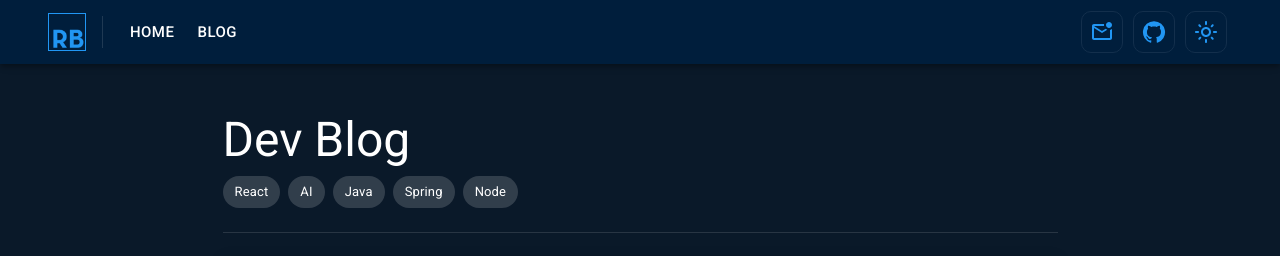
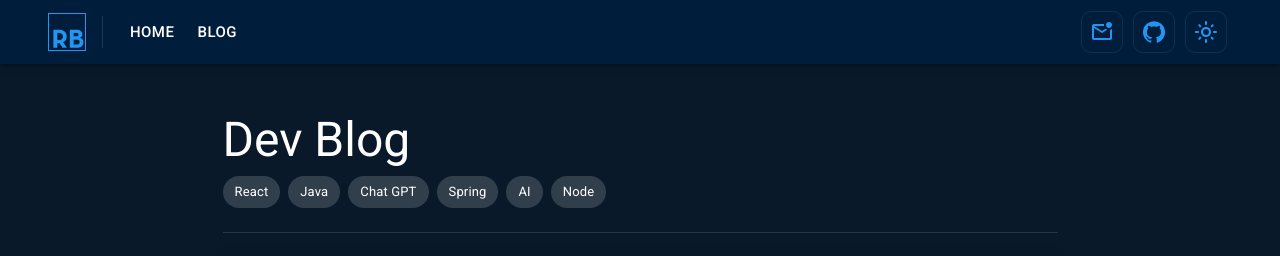
Before and after one commit to RyanBeGell/portfolio-site, a Next.js app: page /blog in a window 1280 px wide. Shown: the top 256 px of the page. Built offline with nearby package versions, Linux system fonts and the light colour scheme; grey boxes are pictures that could not be loaded; a web font is replaced by a local one.

Commit message:
Tag selection now pulled from set of blog tags

```diff
--- a/pages/blog/index.tsx
+++ b/pages/blog/index.tsx
@@ -27,15 +27,6 @@ export default function Home() {
     }
   };
 
-  const renderChips = () => {
-    const chipData = [
-      { label: 'React' },
-      { label: 'AI' },
-      { label: 'Java' },
-      { label: 'Spring' },
-      { label: 'Node' },
-    ];
-
   // Allows for url path with query param for path to be used (not from redirect)
   useEffect(() => {
     if (tag) {
@@ -45,17 +36,11 @@ export default function Home() {
     }
   }, [tag]);
 
-    return chipData.map(({ label }) => (
-      <Chip
-        key={label}
-        label={label}
-        clickable
-        color={label === selectedChip ? 'primary' : 'default'}
-        onClick={handleChipClick(label)}
-        sx={{ mr: '8px', my: '8px' }}
-      />
-    ));
-  };
+  // Array of the set of all blog post chips ( aka tags)
+  const chipData = Array.from(
+    // flatMap to flatten the array of chips for each blog post into a single array of all chips, set for uniqueness
+    new Set(BlogPostsCardData.flatMap((post) => post.chips))
+  );
 
   const filteredPosts = selectedChip
     ? BlogPostsCardData.filter((post) => post.chips.includes(selectedChip))
@@ -68,13 +53,24 @@ export default function Home() {
           <Typography variant={'h3'} className={'name'}>
             Dev Blog
           </Typography>
-          <div>{renderChips()}</div>
+          <div>
+            {chipData.map((label) => (
+              <Chip
+                key={label}
+                label={label}
+                clickable
+                color={label === selectedChip ? 'primary' : 'default'}
+                onClick={handleChipClick(label)}
+                sx={{ mr: '8px', my: '8px' }}
+              />
+            ))}
+          </div>
           <Divider
             sx={{ mb: '24px', pt: '16px', borderBottomWidth: '1.5px' }}
           />
           <Grid container spacing={3}>
             {filteredPosts.map((item, index) => (
-              <Fade in={true} timeout={500}  key={index}>
+              <Fade in={true} timeout={500} key={index}>
                 <Grid item>
                   <BlogCard
                     title={item.title}
```
Lines whose indentation alone changed are shown as unchanged.
